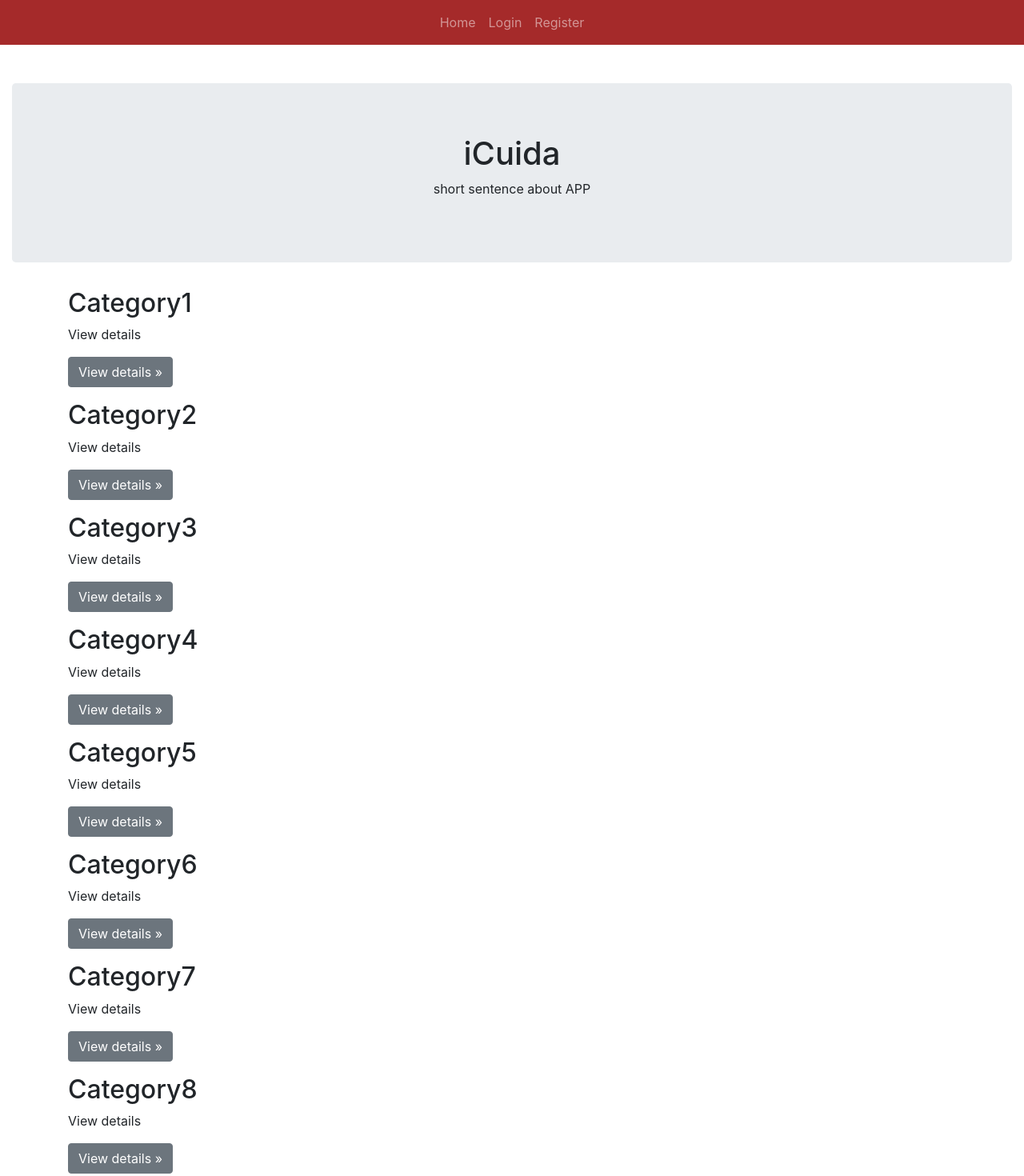
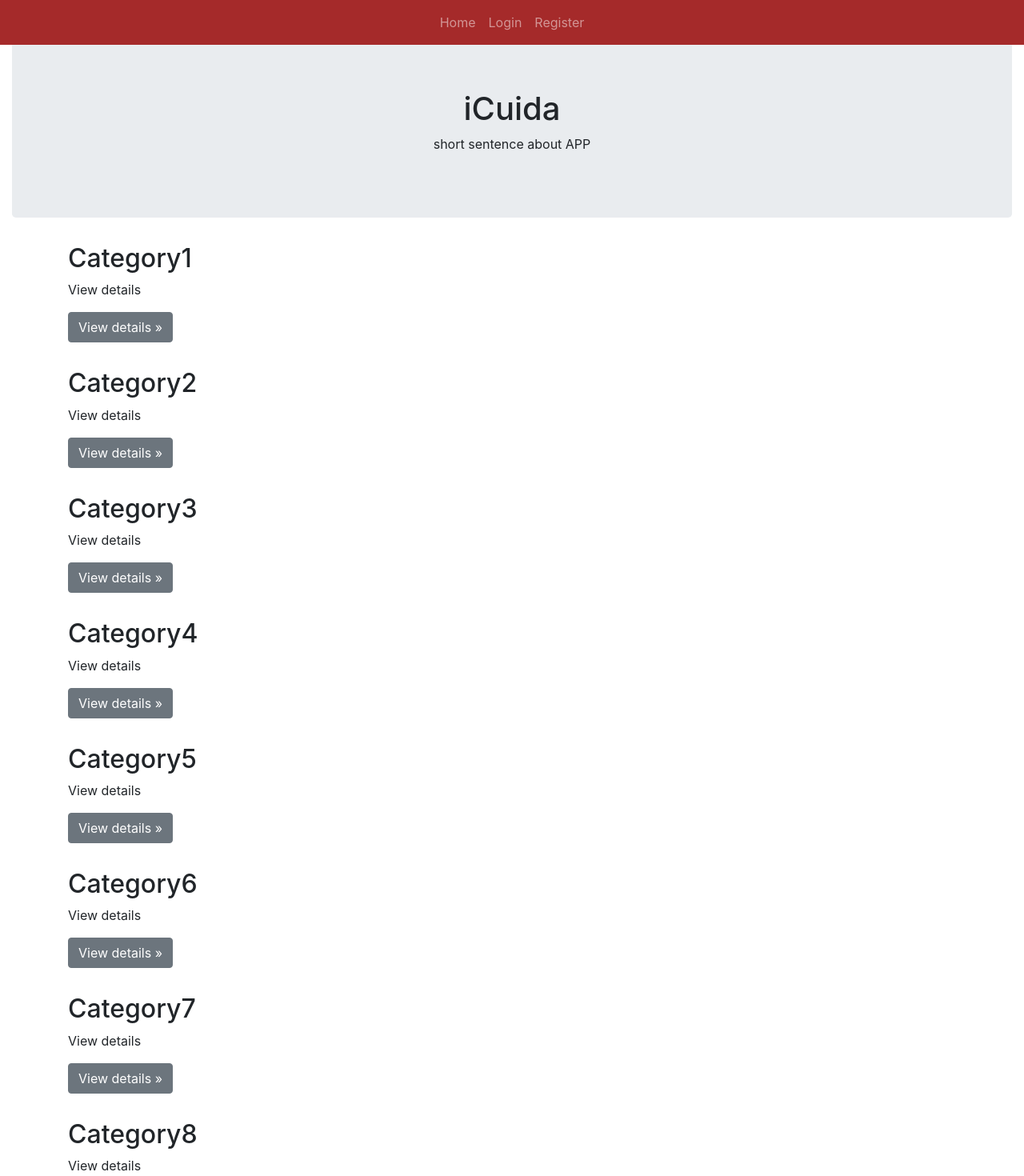
Before and after one commit to Iniciativa-Barcelona-Open-Data-I-iCuida/iCuida, a React (Create React App) app in the folder client/: page / in a window 1280 px wide. Shown: the top 1470 px of the page at 80% size. Built offline with nearby package versions, Linux system fonts and the light colour scheme.

Commit message:
update Landing and Navbar js and css

```diff
--- a/client/src/assets/css/Landing.css
+++ b/client/src/assets/css/Landing.css
@@ -1,5 +1,25 @@
+div .jumbotron-mt-5 {
+    font-size: 1rem;
+    font-weight: 400;
+    line-height: 1.5;
+    color: #212529;
+    text-align: left;
+    margin: 0 0 16px;
+}
+
+.div container-fluid{
+    padding: 0 0px;
+}
 .container {
     background-color: white;
+}
+
+.col-md-4{
+    position: relative;
+    width: 100%;
+    padding-right: 15px;
+    padding-left: 15px;
+    margin: 0 0 16px;
 }
 
 /* Add media queries */
--- a/client/src/assets/css/Navbar.css
+++ b/client/src/assets/css/Navbar.css
@@ -1,3 +1,18 @@
 .bg-newcolor {
     background-color: brown;
 }
+
+.fixed-top {
+    position: fixed;
+    top: 0;
+    right: 0;
+    left: 0;
+    z-index: 1030;
+}
+
+.navbar {
+    display: flex;
+    align-items: center;
+    padding: .5rem 1rem;
+    font-size: 16 px;
+}
--- a/client/src/components/Landing.js
+++ b/client/src/components/Landing.js
@@ -15,70 +15,70 @@ export default class Landing extends Component {
             </main>
             <div className="container">
                     <div className="row">
-                        <div className="col-sm-3">
+                        <div className="col-md-4">
                             <h2>Category1</h2>
                             <p>View details</p>
                             <p><a className="btn btn-secondary" href="#" role="button">View details »</a></p>
                     </div>
             </div>
                     <div className="row">
-                        <div className="col-sm-3">
+                        <div className="col-md-4">
                             <h2>Category2</h2>
                             <p>View details</p>
                             <p><a className="btn btn-secondary" href="#" role="button">View details »</a></p>
                         </div>
                     </div>
                     <div className="row">
-                        <div className="col-sm-3">
+                        <div className="col-md-4">
                             <h2>Category3</h2>
                             <p>View details</p>
                             <p><a className="btn btn-secondary" href="#" role="button">View details »</a></p>
                         </div>
                     </div>
                     <div className="row">
-                        <div className="col-sm-3">
+                        <div className="col-md-4">
                             <h2>Category4</h2>
                             <p>View details</p>
                             <p><a className="btn btn-secondary" href="#" role="button">View details »</a></p>
                         </div>
                     </div>
                     <div className="row">
-                        <div className="col-sm-3">
+                        <div className="col-md-4">
                             <h2>Category5</h2>
                             <p>View details</p>
                             <p><a className="btn btn-secondary" href="#" role="button">View details »</a></p>
                         </div>
                     </div>
                     <div className="row">
-                        <div className="col-sm-3">
+                        <div className="col-md-4">
                             <h2>Category6</h2>
                             <p>View details</p>
                             <p><a className="btn btn-secondary" href="#" role="button">View details »</a></p>
                         </div>
                     </div>
                     <div className="row">
-                        <div className="col-sm-3">
+                        <div className="col-md-4">
                             <h2>Category7</h2>
                             <p>View details</p>
                             <p><a className="btn btn-secondary" href="#" role="button">View details »</a></p>
                         </div>
                     </div>
                     <div className="row">
-                        <div className="col-sm-3">
+                        <div className="col-md-4">
                             <h2>Category8</h2>
                             <p>View details</p>
                             <p><a className="btn btn-secondary" href="#" role="button">View details »</a></p>
                         </div>
                     </div>
                     <div className="row">
-                        <div className="col-sm-3">
+                        <div className="col-md-4">
                             <h2>Category9</h2>
                             <p>View details</p>
                             <p><a className="btn btn-secondary" href="#" role="button">View details »</a></p>
                         </div>
                     </div>
                     <div className="row">
-                        <div className="col-sm-3">
+                        <div className="col-md-4">
                             <h2>Category10</h2>
                             <p>View details</p>
                             <p><a className="btn btn-secondary" href="#" role="button">View details »</a></p>
--- a/client/src/components/Navbar.js
+++ b/client/src/components/Navbar.js
@@ -40,7 +40,7 @@ class Navbar extends Component {
             </ul>
         )
         return(
-            <nav className="navbar navbar-expand-lg navbar-dark bg-newcolor">
+            <nav className="navbar navbar-expand-md navbar-dark fixed-top bg-newcolor">
                 <button className="navbar-toggler"
                 type="button"
                 data-toggle="collapse"
```
